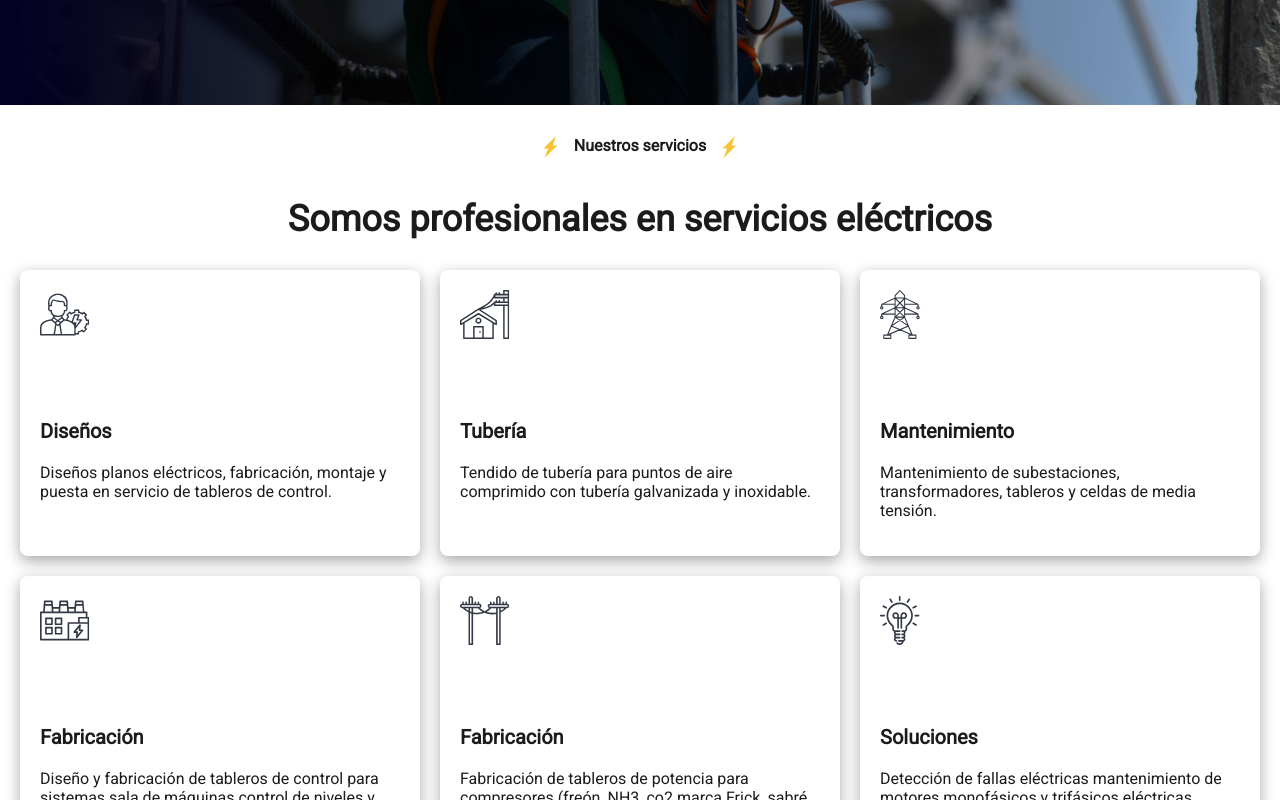
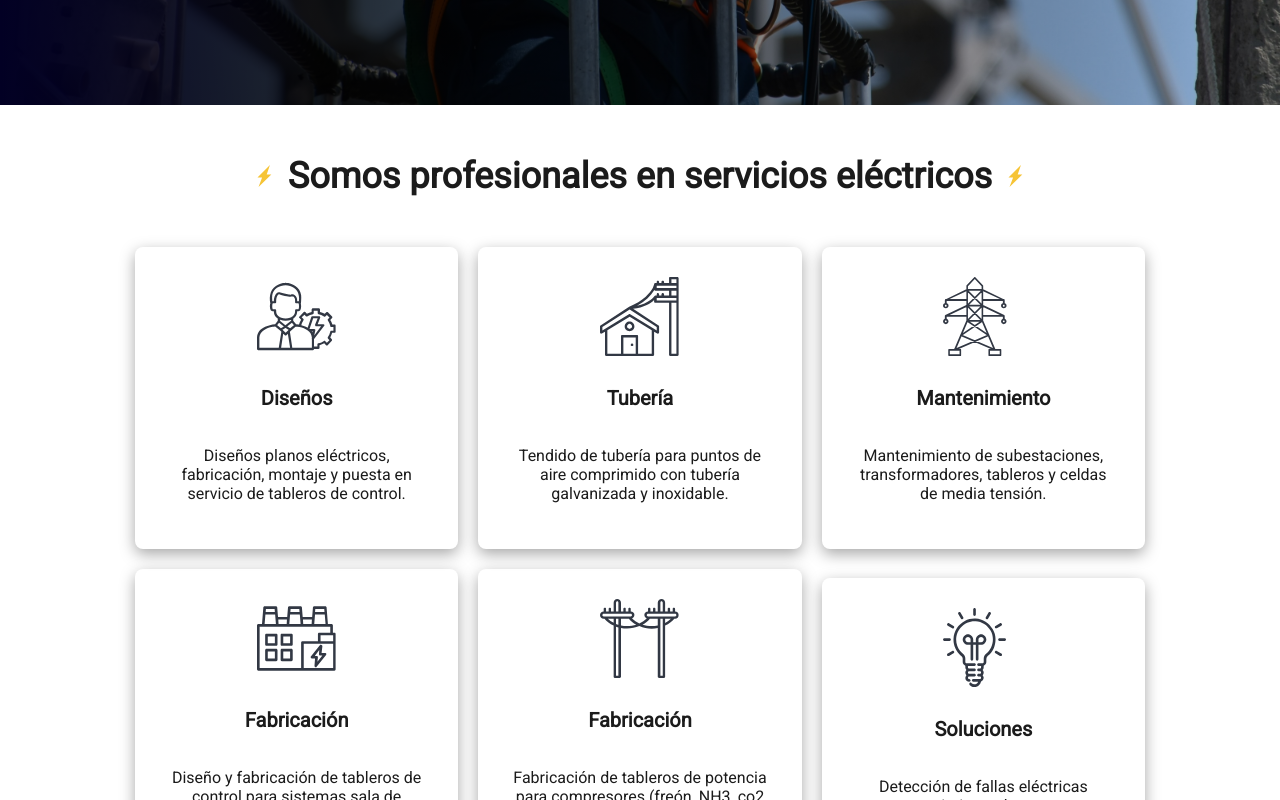
Before and after one commit to cereceda1991/intedsur, a React (Vite) app: page / in a window 1280 px wide. Shown: the part 800-1600 px from the top of the page. Built offline with nearby package versions, Linux system fonts and the light colour scheme.

Commit message:
add: new images webp

```diff
--- a/src/components/Footer/Footer.css
+++ b/src/components/Footer/Footer.css
@@ -45,12 +45,11 @@
 .footer-bottom {
     background-color: #fff;
     flex-basis: 100%;
-    margin-top: 20px;
-    padding: 20px;
+    margin-top: 10px;
+    padding: 10px;
     text-align: center;
 }
 
-/* Media Query para hacer el footer responsive */
 @media screen and (max-width: 768px) {
     .footer {
         flex-direction: column;
--- a/src/components/OurServices/OurServices.css
+++ b/src/components/OurServices/OurServices.css
@@ -10,8 +10,7 @@
 .services__title {
     display: flex;
     gap: 1rem;
-
-    font-size: 16px;
+    font-size: 36px;
     margin-bottom: 10px;
     font-weight: 600;
 }
@@ -20,32 +19,30 @@
     width: 15px;
 }
 
-.services__subtitle {
-    font-size: 36px;
-    margin-bottom: 10px;
-    font-weight: 600;
-}
-
 .services__cards {
     display: grid;
-    grid-template-columns: repeat(3, 1fr);
+    grid-template-columns: repeat( auto-fit, minmax(250px, 1fr) );
     gap: 20px;
     margin-top: 20px;
+    padding: 20px;
+    place-items: center;
 }
 
 .services__card {
-    padding: 20px;
+    display: grid   ;
+    place-items: center;
+    text-align: center;
+    padding: 30px;
     border-radius: 8px;
     box-shadow: rgba(0, 0, 0, 0.35) 0px 5px 15px;
 }
 
 .services__card-icon {
-    width: 50px;
-    margin-bottom: 10px;
+    width: 80px;
 }
 
 .services__card-title {
-    margin-top: 80px;
+    margin-top: 30px;
     font-size: 20px;
     font-weight: 600;
 }
--- a/src/components/OurServices/OurServices.jsx
+++ b/src/components/OurServices/OurServices.jsx
@@ -43,13 +43,11 @@ const servicesData = [
 const OurServices = () => {
     return (
         <div className="services" id='services'>
-            <h1 className="services__title">
+            <h2 className="services__title">
             <img src={electric} alt="electric"/>
-                Nuestros servicios
+            Somos profesionales en servicios eléctricos
             <img src={electric} alt="electric"/>
-            </h1>
-
-            <h2 className="services__subtitle">Somos profesionales en servicios eléctricos</h2>
+            </h2>
             <div className="services__cards">
                 {servicesData.map((service, index) => (
                     <div className="services__card" key={index}>
```
